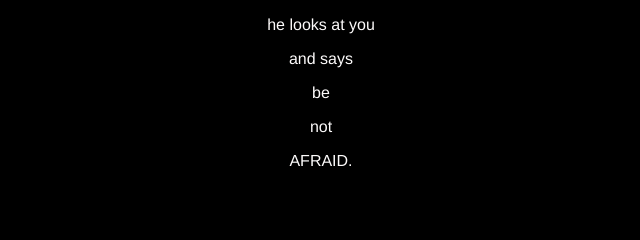
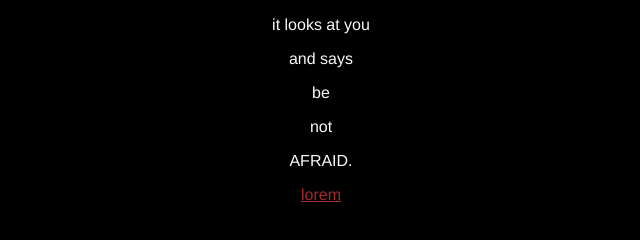
Before and after one commit to not-wren/news-industry-honey, a plain HTML site: page apart.html in a window 1280 px wide. Shown: the full height of the page, 319-959 px from the left. Drawn offline with Linux system fonts and the light colour scheme.

Commit message:
added more files

```diff
--- a/apart.html
+++ b/apart.html
@@ -11,7 +11,7 @@
 
     <style>
         p {
-            animation: gradientText 5s ease-in-out infinite;
+            animation: gradientText 5s ease-in-out ;
         }
 
         @keyframes gradientText {
@@ -28,21 +28,21 @@
             }
 
             100% {
-                color: rgb(255, 253, 231);
+                color: rgb(255, 255, 255);
             }
         }
     </style>
 </head>
 
   <body>
-        <p>he looks at you</p>
+        <p>it looks at you</p>
         <p>and says</p>
         <p>be</p>
         <p>not</p>
         <p>AFRAID.</p>
         <p></p>
         <p></p>
-        <p><a href="">lorem</a></p>
+        <p><a href="email.html" id="lore">lorem</a></p>
     <script src="script.js"></script>
   </body>
 </html>
--- /dev/null
+++ b/email.css
@@ -0,0 +1,5 @@
+*{
+    color: rgb(0, 1, 1);
+    background-color: aliceblue;
+    text-align: center;
+}
--- a/styletwo.css
+++ b/styletwo.css
@@ -8,3 +8,6 @@
     a{
         color: black;
     }
+    #lore{
+        color: brown;
+    }
```
Also changed, not shown: email.html (added, +10 -0 lines), fear.html (+3 -3 lines).
